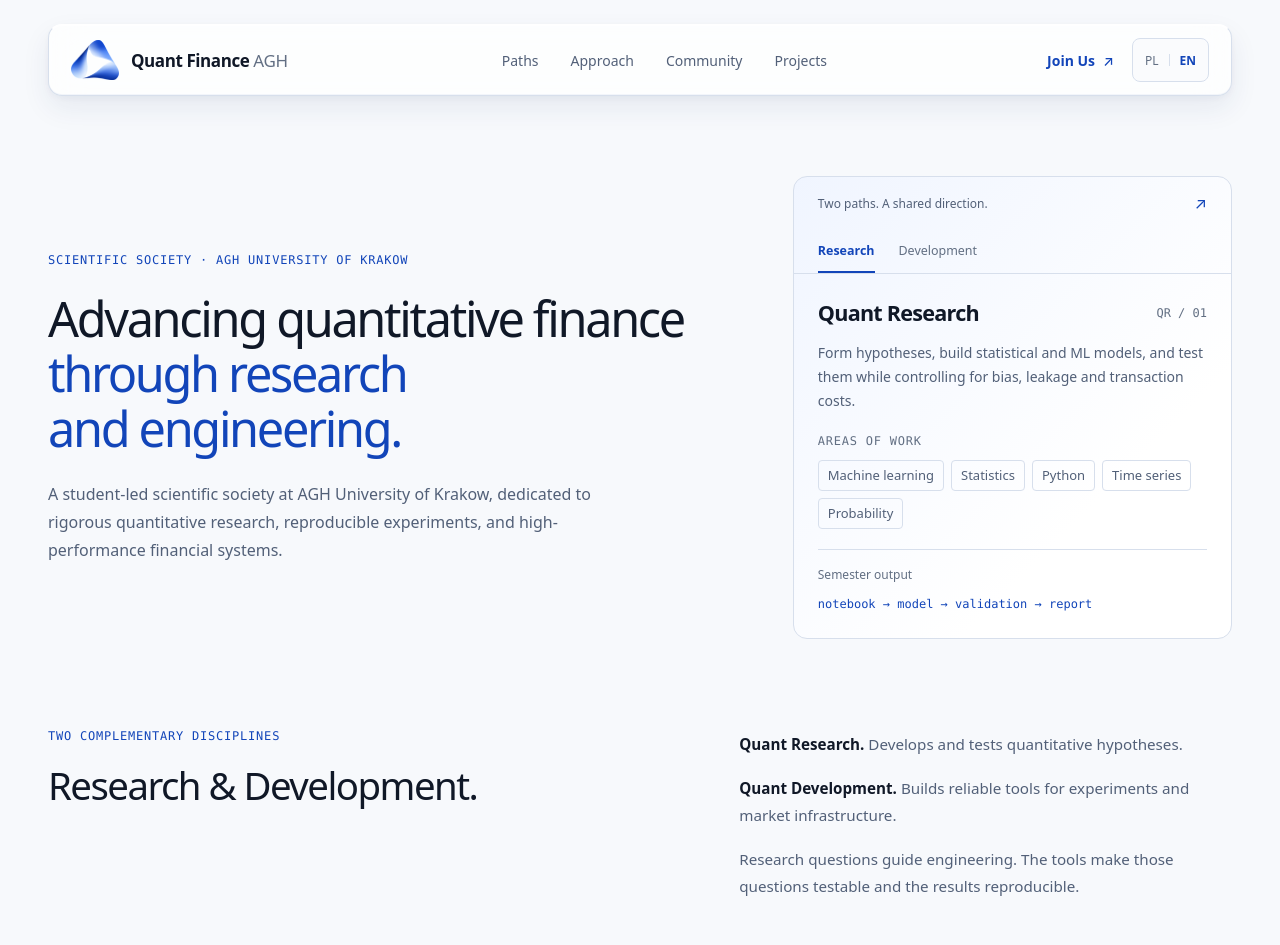
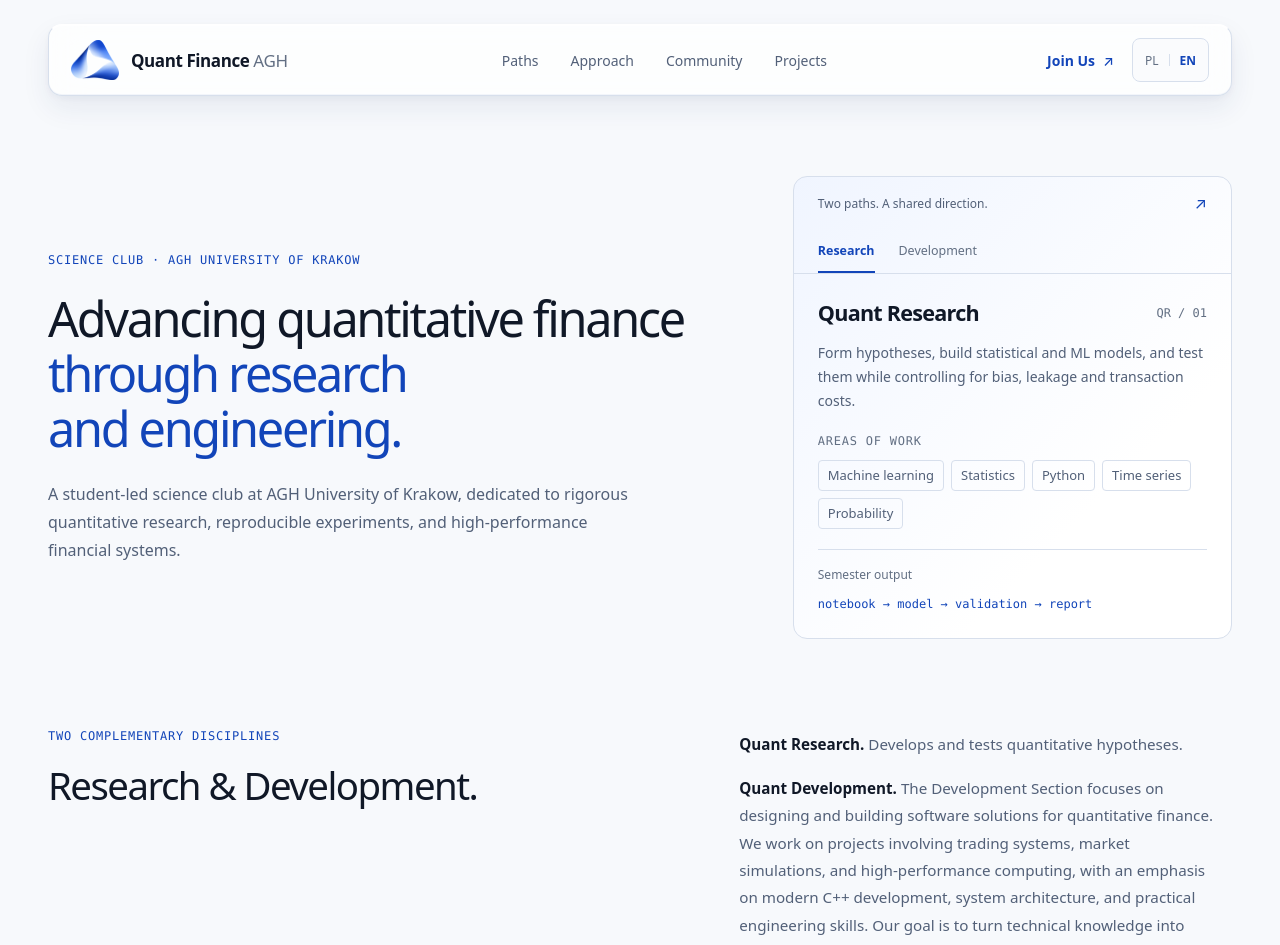
Before and after one commit to AGH-Quant-Finance/webpage, a React (Vite) app: page / in a window 1280 px wide. Shown: the top 945 px of the page. Built offline with nearby package versions, Linux system fonts and the light colour scheme.

Commit message:
Update Development descriptions and science club wording

```diff
--- a/index.html
+++ b/index.html
@@ -5,7 +5,7 @@
     <meta name="viewport" content="width=device-width, initial-scale=1.0" />
     <meta
       name="description"
-      content="Quant Finance AGH — a student-led scientific society at AGH University of Krakow for quantitative research, reproducible experiments, and financial systems engineering."
+      content="Quant Finance AGH — a student-led science club at AGH University of Krakow for quantitative research, reproducible experiments, and financial systems engineering."
     />
     <meta name="theme-color" content="#f7f9fc" />
     <link rel="icon" type="image/png" href="/favicon.png" />
--- a/src/content.ts
+++ b/src/content.ts
@@ -125,7 +125,7 @@ export const siteCopy: Record<Language, SiteCopy> = {
       eyebrow: "Dwie uzupełniające się dziedziny",
       title: "Research & Development.",
       research: "Formułuje i weryfikuje hipotezy ilościowe.",
-      development: "Tworzy niezawodne narzędzia eksperymentalne i infrastrukturę rynkową.",
+      development: "Sekcja Development zajmuje się projektowaniem i tworzeniem oprogramowania dla finansów ilościowych. Pracujemy nad systemami transakcyjnymi, symulacjami rynku i wysokowydajnymi obliczeniami, kładąc nacisk na nowoczesny C++, architekturę systemów i praktyczne umiejętności inżynierskie. Chcemy przekładać wiedzę techniczną na praktyczne zastosowania, ucząc się i rozwijając jako programiści.",
       relationship: "Pytania badawcze wyznaczają kierunek prac inżynieryjnych. Narzędzia pozwalają testować hipotezy i odtwarzać wyniki.",
     },
     paths: [
@@ -149,7 +149,7 @@ export const siteCopy: Record<Language, SiteCopy> = {
         code: "QD / 02",
         label: "Development",
         title: "Quant Development",
-        description: "Zamieniaj pomysły w powtarzalne narzędzia: pipeline danych, backtester, symulator egzekucji i testowalny kod.",
+        description: "Zamieniaj złożone wyzwania w wydajne oprogramowanie. Zgłębiaj tematykę wysokowydajnych obliczeń, infrastruktury transakcyjnej i nowoczesnej inżynierii oprogramowania.",
         output: "specyfikacja → system → benchmark",
         skills: [
           { name: "Python", level: "core" },
@@ -234,10 +234,10 @@ export const siteCopy: Record<Language, SiteCopy> = {
       closeMenu: "Close menu",
     },
     hero: {
-      eyebrow: "Scientific society · AGH University of Krakow",
+      eyebrow: "Science club · AGH University of Krakow",
       title: "Advancing quantitative finance",
       accent: "through research and engineering.",
-      lead: "A student-led scientific society at AGH University of Krakow, dedicated to rigorous quantitative research, reproducible experiments, and high-performance financial systems.",
+      lead: "A student-led science club at AGH University of Krakow, dedicated to rigorous quantitative research, reproducible experiments, and high-performance financial systems.",
       consoleLabel: "Two paths. A shared direction.",
       skillsLabel: "Areas of work",
       skipLink: "Skip to content",
@@ -248,7 +248,7 @@ export const siteCopy: Record<Language, SiteCopy> = {
       eyebrow: "Two complementary disciplines",
       title: "Research & Development.",
       research: "Develops and tests quantitative hypotheses.",
-      development: "Builds reliable tools for experiments and market infrastructure.",
+      development: "The Development Section focuses on designing and building software solutions for quantitative finance. We work on projects involving trading systems, market simulations, and high-performance computing, with an emphasis on modern C++ development, system architecture, and practical engineering skills. Our goal is to turn technical knowledge into real-world applications while learning and growing as developers.",
       relationship: "Research questions guide engineering. The tools make those questions testable and the results reproducible.",
     },
     paths: [
@@ -272,7 +272,7 @@ export const siteCopy: Record<Language, SiteCopy> = {
         code: "QD / 02",
         label: "Development",
         title: "Quant Development",
-        description: "Turn ideas into repeatable tools: data pipelines, backtesters, execution simulators and testable code.",
+        description: "Turn complex challenges into efficient software. Explore high-performance computing, trading infrastructure, and modern software engineering.",
         output: "specification → system → benchmark",
         skills: [
           { name: "Python", level: "core" },
```
